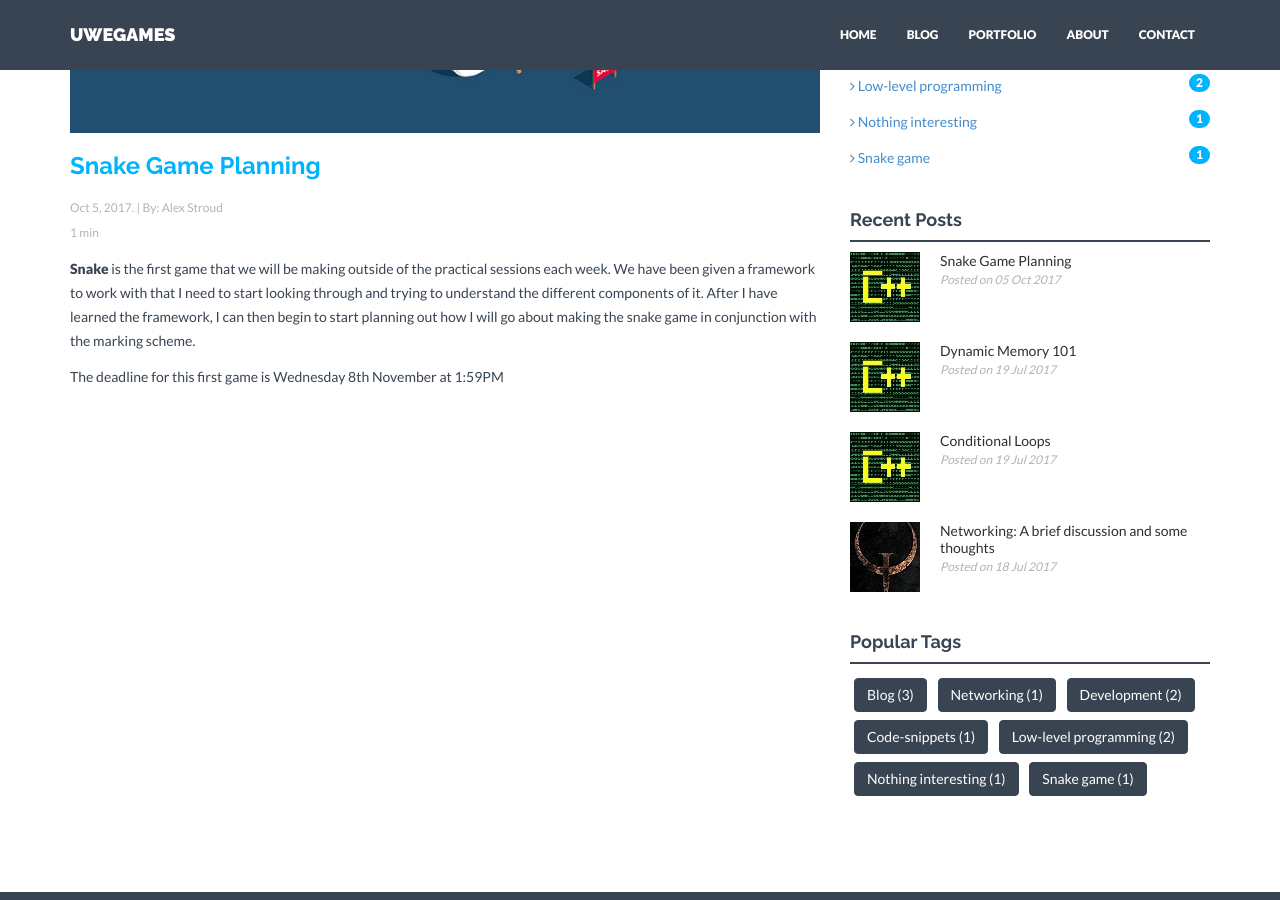
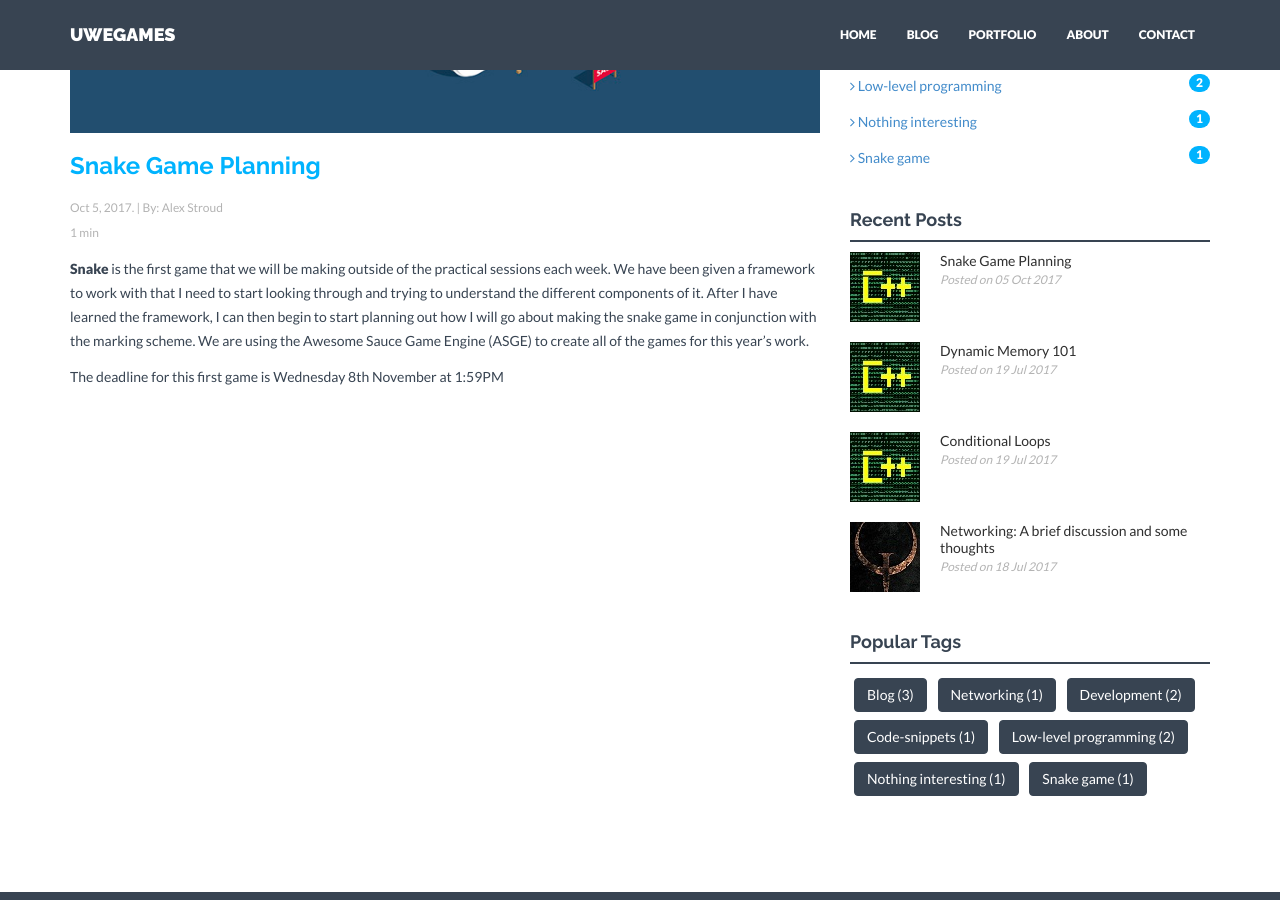
Before and after one commit to Stroudie2/Stroudie2.github.io, a Jekyll site: the page built from _posts/2017-10-05-snake.markdown, in a window 1280 px wide and 900 px high, scrolled down 476 px. Built offline with Jekyll 4.4.1, drawn with Linux system fonts in a browser that asks for light colours; nearby versions of some CDN libraries.

Commit message:
Update 2017-10-05-snake.markdown

```diff
--- a/_posts/2017-10-05-snake.markdown
+++ b/_posts/2017-10-05-snake.markdown
@@ -10,6 +10,6 @@
 published: true
 ---
 
-<b>Snake</b> is the first game that we will be making outside of the practical sessions each week. We have been given a framework to work with that I need to start looking through and trying to understand the different components of it. After I have learned the framework, I can then begin to start planning out how I will go about making the snake game in conjunction with the marking scheme.
+<b>Snake</b> is the first game that we will be making outside of the practical sessions each week. We have been given a framework to work with that I need to start looking through and trying to understand the different components of it. After I have learned the framework, I can then begin to start planning out how I will go about making the snake game in conjunction with the marking scheme. We are using the Awesome Sauce Game Engine (ASGE) to create all of the games for this year's work.
 
 The deadline for this first game is Wednesday 8th November at 1:59PM
```
